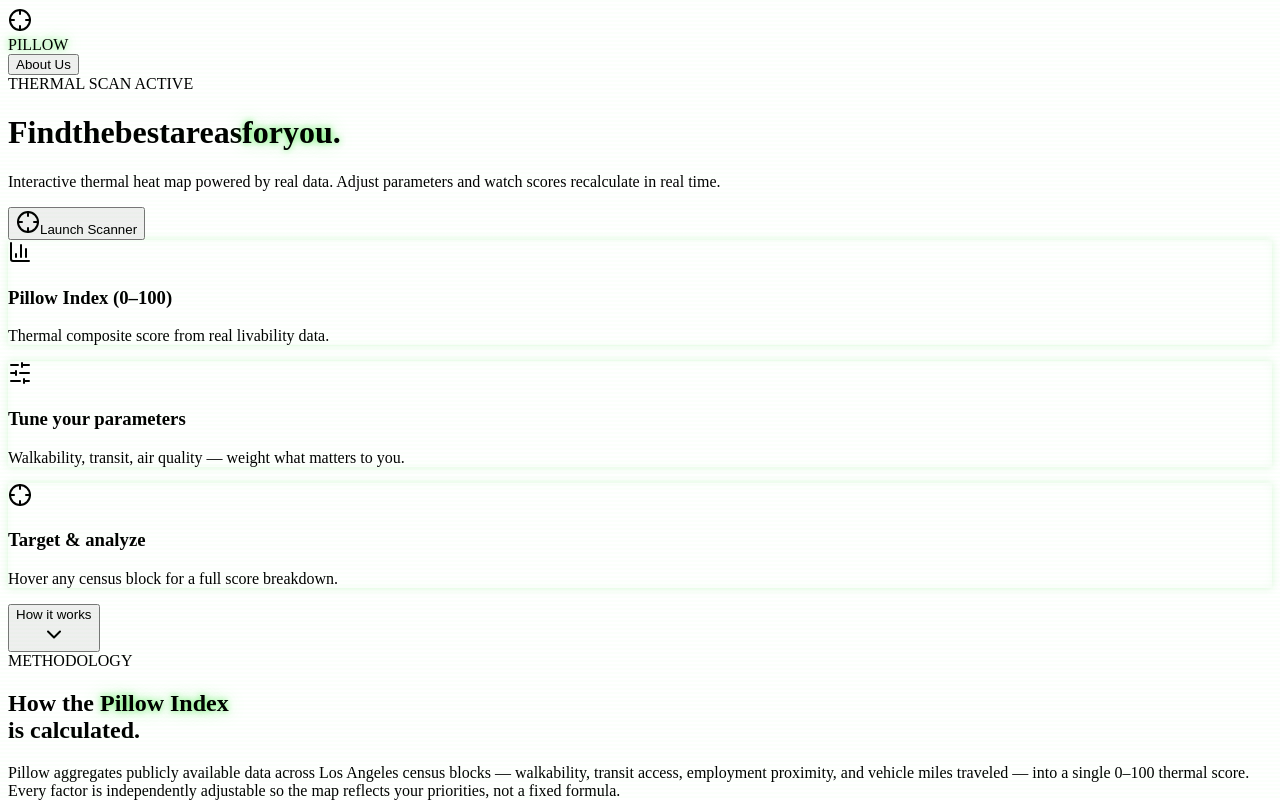
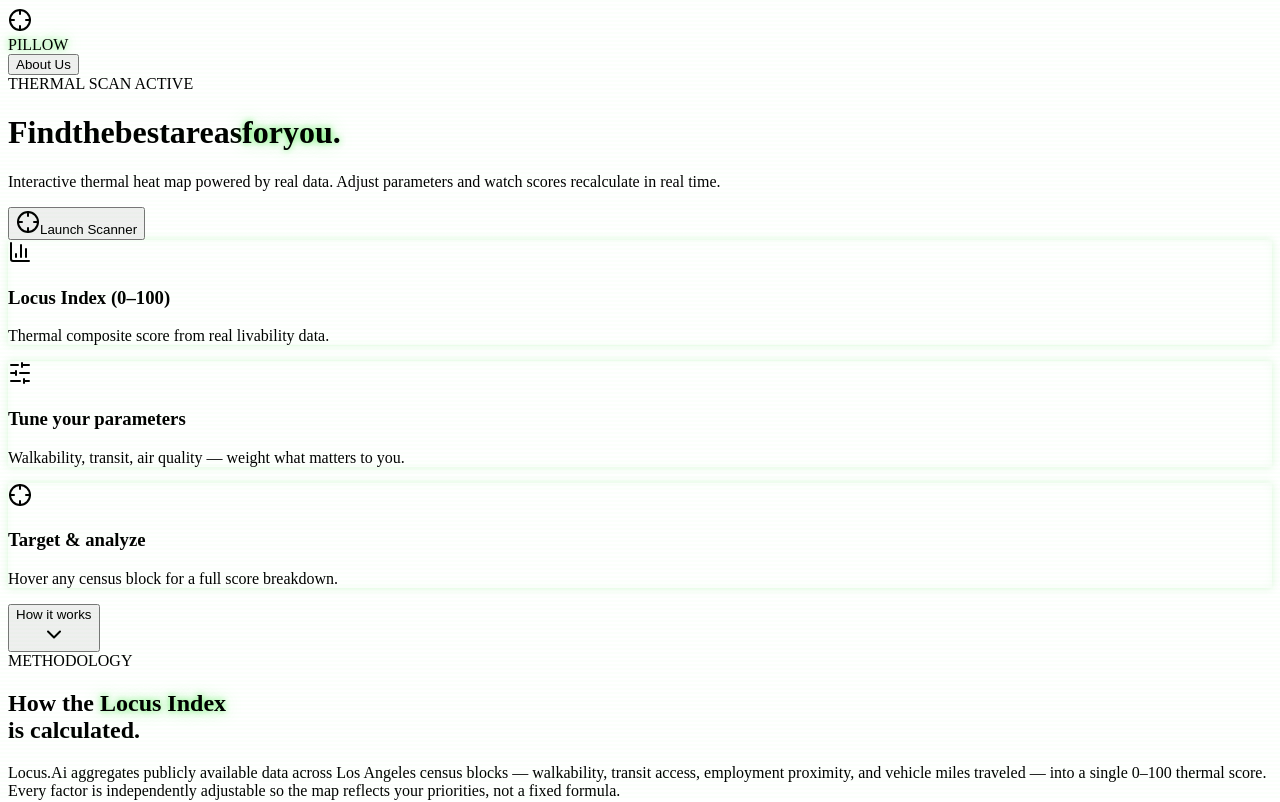
Before and after one commit to migingyn/Pillow, a React (Vite) app in the folder frontend/: page / in a window 1280 px wide. Shown: the top 802 px of the page. Built offline with nearby package versions, Linux system fonts and the light colour scheme.

Commit message:
updated name to locus

```diff
--- a/frontend/index.html
+++ b/frontend/index.html
@@ -3,7 +3,7 @@
   <head>
     <meta charset="UTF-8" />
     <meta name="viewport" content="width=device-width, initial-scale=1.0" />
-    <title>Pillow</title>
+    <title>Locus.Ai</title>
   </head>
   <body>
     <div id="root"></div>
--- a/frontend/src/components/CensusBlockPanel.tsx
+++ b/frontend/src/components/CensusBlockPanel.tsx
@@ -83,7 +83,7 @@ const CensusBlockPanel = ({ block, weights, selections, onClose }: Props) => {
         wFire    * block.fireSafe  +
         wAir     * block.airSafe
       ) / denom;
-  const pillowIndex = Math.round(rawScore * 100);
+  const locusIndex = Math.round(rawScore * 100);
 
   const scores = {
     walkability: Math.round(block.walkability * 100),
@@ -99,7 +99,7 @@ const CensusBlockPanel = ({ block, weights, selections, onClose }: Props) => {
   const sorted    = FACTORS.map(f => ({ ...f, score: scores[f.key] })).sort((a, b) => b.score - a.score);
   const strengths = sorted.filter(f => f.score >= 60).slice(0, 3);
   const risks     = sorted.filter(f => f.score <  50).slice(0, 3);
-  const thermal   = getThermalLabel(pillowIndex);
+  const thermal   = getThermalLabel(locusIndex);
 
   // Reverse-geocode lat/lng → zip code for listing site links
   const [zip, setZip] = useState<string | null>(null);
@@ -141,7 +141,7 @@ const CensusBlockPanel = ({ block, weights, selections, onClose }: Props) => {
           role: "user",
           content:
             `Census Block: ${block.geoid}\n` +
-            `Pillow Index: ${pillowIndex}/100\n` +
+            `Locus Index: ${locusIndex}/100\n` +
             `Walkability: ${scores.walkability}/100\n` +
             `Transit Access: ${scores.transit}/100\n` +
             `Low Car Dependency: ${scores.vmt}/100\n` +
@@ -197,13 +197,13 @@ const CensusBlockPanel = ({ block, weights, selections, onClose }: Props) => {
         {/* Score badge */}
         <div className="flex items-center gap-3 mb-1">
           <motion.span
-            key={pillowIndex}
+            key={locusIndex}
             initial={{ opacity: 0, y: -6 }}
             animate={{ opacity: 1, y: 0 }}
             transition={{ duration: 0.2 }}
             className="text-3xl font-mono font-bold text-foreground"
           >
-            {pillowIndex}
+            {locusIndex}
           </motion.span>
           <span className="text-sm font-mono text-muted-foreground">/100</span>
           <motion.span
--- a/frontend/src/data/neighborhoods.ts
+++ b/frontend/src/data/neighborhoods.ts
@@ -6,7 +6,7 @@
 //
 // Geometry is supplied by the GeoJSON file (frontend/public/la-neighborhoods.geojson).
 // Score records are joined to GeoJSON features by matching `name` at runtime.
-// Neighborhoods in the GeoJSON with no score record default to pillowIndex: 50.
+// Neighborhoods in the GeoJSON with no score record default to locusIndex: 50.
 export interface NeighborhoodData {
   id: string;
   name: string;   // Must match the `name` property in la-neighborhoods.geojson exactly
@@ -73,7 +73,7 @@ export const FACTOR_DESCRIPTIONS: Record<ScoreFactor, string> = {
 // Score records for Los Angeles neighborhoods. All names must match the `name`
 // property in frontend/public/la-neighborhoods.geojson exactly.
 // All scores are on a 0–100 scale (higher = better for that factor).
-// Neighborhoods in the GeoJSON with no entry here default to pillowIndex: 50.
+// Neighborhoods in the GeoJSON with no entry here default to locusIndex: 50.
 //
 // Intentionally spread across the full thermal range:
 //   COLD  (~0–24)   deep purple  — Hollywood, Watts
@@ -85,7 +85,7 @@ export const FACTOR_DESCRIPTIONS: Record<ScoreFactor, string> = {
 // TO REPLACE WITH REAL DATA: swap this array with records from an API or JSON file.
 // Each entry must satisfy NeighborhoodData. The `name` field must match the GeoJSON.
 export const neighborhoods: NeighborhoodData[] = [
-  // ── COLD (pillowIndex ~15–22) ────────────────────────────────────────────
+  // ── COLD (locusIndex ~15–22) ────────────────────────────────────────────
   {
     id: "hollywood",
     name: "Hollywood",
@@ -99,7 +99,7 @@ export const neighborhoods: NeighborhoodData[] = [
     scores: { price: 22, walkability: 20, traffic: 28, transit: 30, environmentalRisks: 18, noisePollution: 15, airQuality: 18 },
   },
 
-  // ── COOL (pillowIndex ~35–43) ────────────────────────────────────────────
+  // ── COOL (locusIndex ~35–43) ────────────────────────────────────────────
   {
     id: "boyle-heights",
     name: "Boyle Heights",
@@ -125,7 +125,7 @@ export const neighborhoods: NeighborhoodData[] = [
     scores: { price: 40, walkability: 38, traffic: 35, transit: 42, environmentalRisks: 38, noisePollution: 32, airQuality: 35 },
   },
 
-  // ── WARM (pillowIndex ~48–62) ────────────────────────────────────────────
+  // ── WARM (locusIndex ~48–62) ────────────────────────────────────────────
   {
     id: "echo-park",
     name: "Echo Park",
@@ -157,7 +157,7 @@ export const neighborhoods: NeighborhoodData[] = [
     scores: { price: 55, walkability: 58, traffic: 60, transit: 52, environmentalRisks: 62, noisePollution: 60, airQuality: 65 },
   },
 
-  // ── HOT (pillowIndex ~65–78) ─────────────────────────────────────────────
+  // ── HOT (locusIndex ~65–78) ─────────────────────────────────────────────
   {
     id: "los-feliz",
     name: "Los Feliz",
@@ -195,7 +195,7 @@ export const neighborhoods: NeighborhoodData[] = [
     scores: { price: 62, walkability: 72, traffic: 65, transit: 70, environmentalRisks: 68, noisePollution: 72, airQuality: 68 },
   },
 
-  // ── MAX HEAT (pillowIndex ~80–88) ────────────────────────────────────────
+  // ── MAX HEAT (locusIndex ~80–88) ────────────────────────────────────────
   {
     id: "venice",
     name: "Venice",
@@ -245,7 +245,7 @@ export const DEFAULT_WEIGHTS: Weights = {
 
 // Weighted average of all active factors. Returns 0–100.
 // Factors with weight 0 are excluded from the average.
-export function calculatePillowIndex(scores: NeighborhoodData["scores"], weights: Weights): number {
+export function calculateLocusIndex(scores: NeighborhoodData["scores"], weights: Weights): number {
   const factors = Object.keys(weights) as ScoreFactor[];
   let totalWeight = 0;
   let weightedSum = 0;
--- a/frontend/src/pages/Landing.tsx
+++ b/frontend/src/pages/Landing.tsx
@@ -69,7 +69,7 @@ let hasBooted = false;
 const benefits = [
   {
     icon: <BarChart3 className="h-5 w-5" />,
-    title: "Pillow Index (0–100)",
+    title: "Locus Index (0–100)",
     description: "Thermal composite score from real livability data.",
   },
   {
@@ -280,7 +280,7 @@ const Landing = () => {
             className="text-3xl sm:text-4xl md:text-5xl font-display font-bold text-foreground mb-6 leading-tight"
           >
             How the{" "}
-            <span className="text-primary neon-text">Pillow Index</span>
+            <span className="text-primary neon-text">Locus Index</span>
             <br />is calculated.
           </motion.h2>
 
@@ -292,7 +292,7 @@ const Landing = () => {
             transition={{ duration: 0.6, delay: 0.18 }}
             className="font-mono text-sm text-muted-foreground leading-relaxed mb-14 max-w-xl"
           >
-            Pillow aggregates publicly available data across Los Angeles census blocks — walkability,
+            Locus.Ai aggregates publicly available data across Los Angeles census blocks — walkability,
             transit access, employment proximity, and vehicle miles traveled — into a single
             0–100 thermal score. Every factor is independently adjustable so the map reflects
             your priorities, not a fixed formula.
--- a/frontend/src/pages/MapPage.tsx
+++ b/frontend/src/pages/MapPage.tsx
@@ -287,7 +287,7 @@ const MapPage = () => {
       const popup = new mapboxgl.Popup({
         closeButton: false,
         closeOnClick: false,
-        className: "pillow-popup",
+        className: "locus-popup",
         offset:    8,
       });
 
--- a/frontend/src/styles.css
+++ b/frontend/src/styles.css
@@ -86,7 +86,7 @@
 }
 
 /* Hover popup for thermal style */
-.pillow-popup .mapboxgl-popup-content {
+.locus-popup .mapboxgl-popup-content {
   background: rgba(0, 0, 0, 0.92) !important;
   color: hsl(120 100% 50%) !important;
   border: 1px solid hsl(120 100% 30% / 0.5) !important;
@@ -97,7 +97,7 @@
   padding: 6px 10px !important;
 }
 
-.pillow-popup .mapboxgl-popup-tip {
+.locus-popup .mapboxgl-popup-tip {
   border-top-color: rgba(0, 255, 0, 0.3) !important;
 }
 
--- a/package.json
+++ b/package.json
@@ -1,5 +1,5 @@
 {
-  "name": "pillow",
+  "name": "locus-ai",
   "private": true,
   "type": "module",
   "scripts": {
```
Also changed, not shown: frontend/src/components/AreaDetailPanel.tsx (+5 -5 lines), 1 other file (tests, documents, lock files or other folders).
